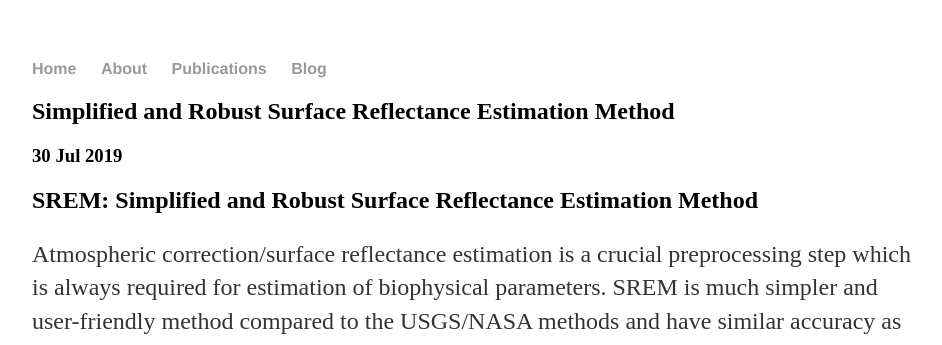
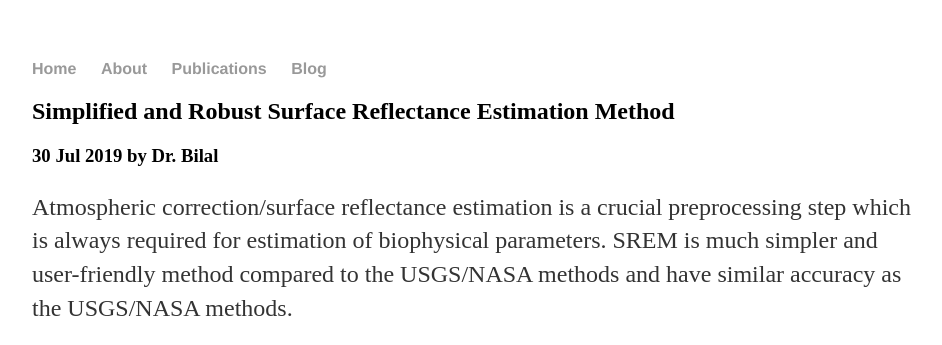
Before and after one commit to rs-DrBilal/rsbilal.github.io, a Jekyll site: the page built from _posts/2019-07-30-SREM.md, in a window 1280 px wide, cut to the strip 0-345 px from the top of the page. Shown: the whole strip, without its empty margins (160-1102 px from the left). Built offline with Jekyll 4.4.1, drawn with Linux system fonts in a browser that asks for light colours; comment, search, counter and statistics services are not loaded.

Commit message:
Update 2019-07-30-SREM.md

```diff
--- a/_posts/2019-07-30-SREM.md
+++ b/_posts/2019-07-30-SREM.md
@@ -1,10 +1,10 @@
 ---
 layout: post
 title: Simplified and Robust Surface Reflectance Estimation Method
+author: Dr. Bilal
 date: 2019-07-30
 ---
 
-## **SREM: Simplified and Robust Surface Reflectance Estimation Method**
 
 Atmospheric correction/surface reflectance estimation is a crucial preprocessing step which is always required for estimation of biophysical parameters. SREM is much simpler and user-friendly method compared to the USGS/NASA methods and have similar accuracy as the USGS/NASA methods.
 
```
